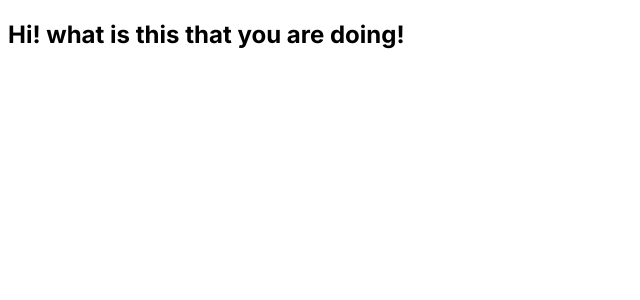
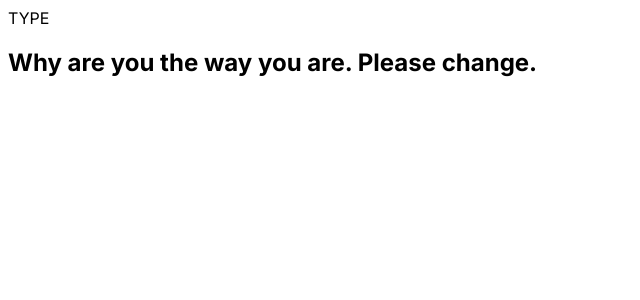
Before and after one commit to 0xamitr/type, a Next.js app: page / in a window 1280 px wide. Shown: the top 300 px of the page, without its empty margins (0-640 px from the left). Built offline with nearby package versions, Linux system fonts and the light colour scheme.

Commit message:
modularise && random text

```diff
--- /dev/null
+++ b/src/app/Features/RandomText.tsx
@@ -0,0 +1,12 @@
+export default function randomText(){
+    const text = [
+        "Hello, I am under the water. Here too much raining!",
+        "Who are you, I dont know. Please introduce yourself",
+        "Hi! This is detective Sherlock Holmes and I am here to arrest you.",
+        "Where were you at 9/11. I was at Home eating dorittos. NO!",
+        "Why are you the way you are. Please change.",
+        "The earth is dying and so are you.",
+        "Change the bloody curtains and dont forget to smile."
+    ]
+    return(text[Math.floor(Math.random() * text.length)])
+}
--- /dev/null
+++ b/src/app/components/text.tsx
@@ -0,0 +1,70 @@
+'use client'
+import { v4 as uuidv4 } from 'uuid';
+import { useEffect, useState } from "react";
+
+export default function Text(props: any) {
+    const [wpm, setWPM] = useState(0)
+    const [finish, setFinish] = useState(false)
+
+    let time: number = 0
+    let text: String = props.text;
+    let setindex: number = 0
+    let index: number = 0
+    let timerID: any
+    let start: boolean = false
+    let temp: number = 0
+
+    const startTime = () => {
+        timerID = setInterval(() => {
+            time++;
+        }, 10)
+    }
+
+    useEffect(() => {
+        console.log("length", text.length)
+        console.log(finish)
+        const handleKeyDown = (event: any) => {
+                if (!start) {
+                    startTime()
+                    start = true
+                }
+                if (event.key == " ") {
+                    temp++
+                }
+                if (event.key == text[index]) {
+                    console.log(event.key)
+                    index++
+                    document.getElementById(`${index}`)?.classList.add("typed")
+                }
+                if (index == text.length) {
+                    console.log("ok")
+                    clearInterval(timerID)
+                    setFinish(true)
+                    props.fetchRandomText()
+                    temp++
+                    const n = temp / (time / 6000)
+                    setWPM(Math.floor(n * 100) / 100)
+                }
+        }
+        document.addEventListener('keydown', handleKeyDown);
+        return () => {
+            document.removeEventListener('keydown', handleKeyDown);
+        };
+    })
+
+    return (
+        <div>
+            <h2>
+                {Array.from(text).map((letter: String) => {
+                    setindex++
+                    return (
+                        <span key={uuidv4()} id={`${setindex}`}>{letter}</span>
+                    )
+                })}
+            </h2>
+            {finish &&
+                <h2>{wpm} wpm</h2>
+            }
+        </div>
+    )
+}
--- a/src/app/layout.tsx
+++ b/src/app/layout.tsx
@@ -16,7 +16,13 @@ export default function RootLayout({
 }>) {
   return (
     <html lang="en">
-      <body className={inter.className}>{children}</body>
+      <body className={inter.className}>
+        <header>TYPE</header>
+        <main>
+          {children}
+        </main>
+        <footer></footer>
+      </body>
     </html>
   );
 }
--- a/src/app/page.tsx
+++ b/src/app/page.tsx
@@ -1,74 +1,29 @@
 'use client'
 
-import { useEffect, useState } from "react";
+import Text from './components/text';
+import randomText from './Features/RandomText';
+import { useEffect, useState } from 'react';
 
 export default function Home() {
+  const [text, setText] = useState('');
+  const [isLoading, setIsLoading] = useState(true);
 
-  const [wpm, setWPM] = useState(0)
-  const [finish, setFinish] = useState(false)
+  const fetchRandomText = () => {
+    const random = randomText();
+    setText(random);
+    setIsLoading(false);
+  };
+  useEffect(() => {
+    fetchRandomText();
+  }, []);
 
-  let time:number = 0
-  const text:String = "Hi! what is this that you are doing!"
-  let setindex:number = 0
-  let index:number = 0
-  let timerID: any
-  let start = false
-  let temp = 0
-
-  const startTime = () => {
-    timerID = setInterval(()=>{
-      time++;
-    }, 10)
-  }
-
-  useEffect(()=>{
-    const handleKeyDown = (event: any) => {
-      if(!finish){
-        if(!start){
-          startTime()
-          start = true
-        }
-        if(event.key == " "){
-          temp++
-        }
-        console.log(time)
-        if(event.key == text[index]){
-          console.log(event.key)
-          index++
-          document.getElementById(`${index}`)?.classList.add("typed")
-        }
-        if(index == text.length) {
-          console.log(finish)
-          console.log("done")
-          clearInterval(timerID)
-          setFinish(true)
-          temp++
-          const n = temp / (time / 6000)
-          setWPM(Math.floor(n*100)/100)
-        }
-      }
-    }
-    document.addEventListener('keydown', handleKeyDown);
-    return () => {
-      document.removeEventListener('keydown', handleKeyDown);
-    };
-  }, [finish])
-
-   return (
-    <main>
-      <div>
-        <h2>
-        {Array.from(text).map((letter: String)=> {
-          {setindex++}
-          return(
-            <span key={setindex} id={`${setindex}`}>{letter}</span>
-          )
-        })}
-        </h2>
-        {finish &&
-          <h2>{wpm} wpm</h2>
-        }
-      </div>
-    </main>
-  )
+  return (
+    <div>
+      {isLoading ? (
+        <h2>Loading...</h2>
+      ) : (
+        <Text text={text} fetchRandomText={fetchRandomText} />
+      )}
+    </div>
+  );
 }
```
Also changed, not shown: package.json (+4 -3 lines), 1 other file (tests, documents, lock files or other folders).
